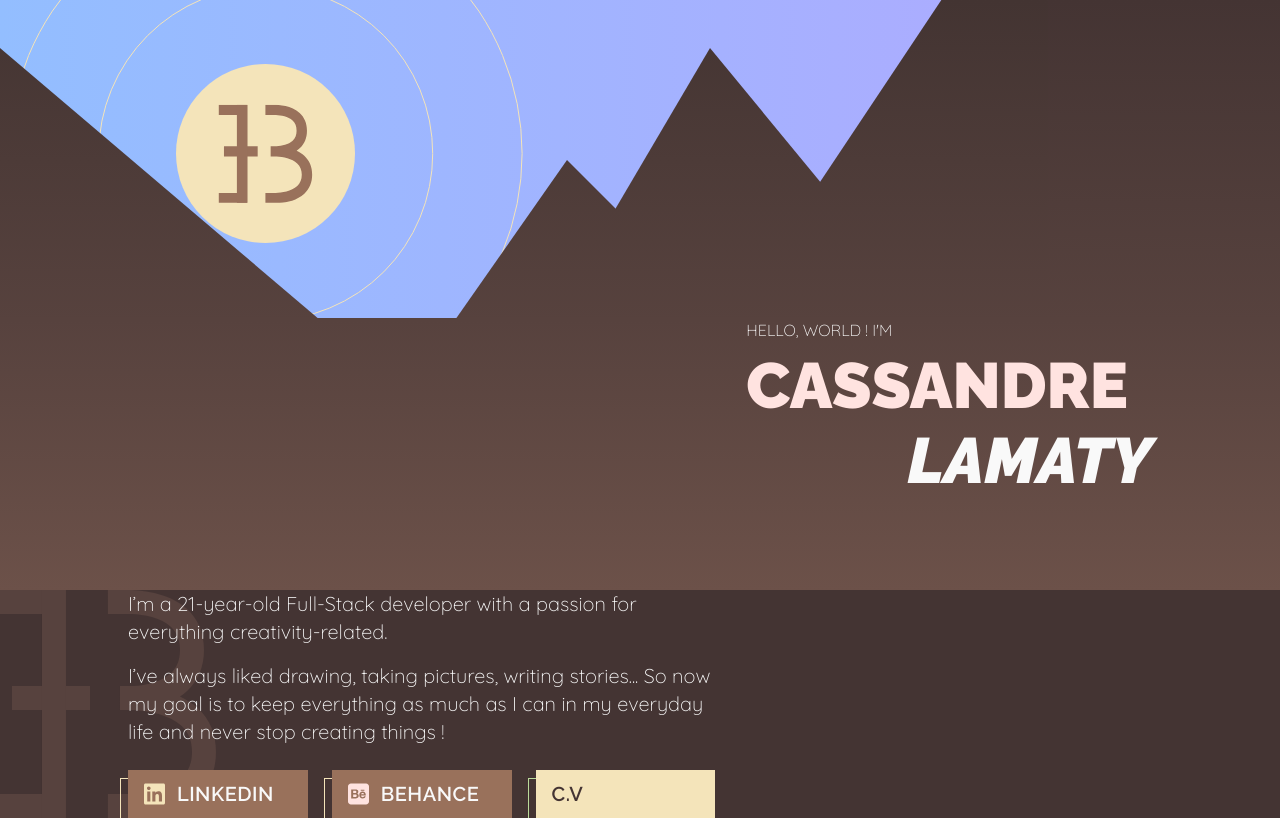
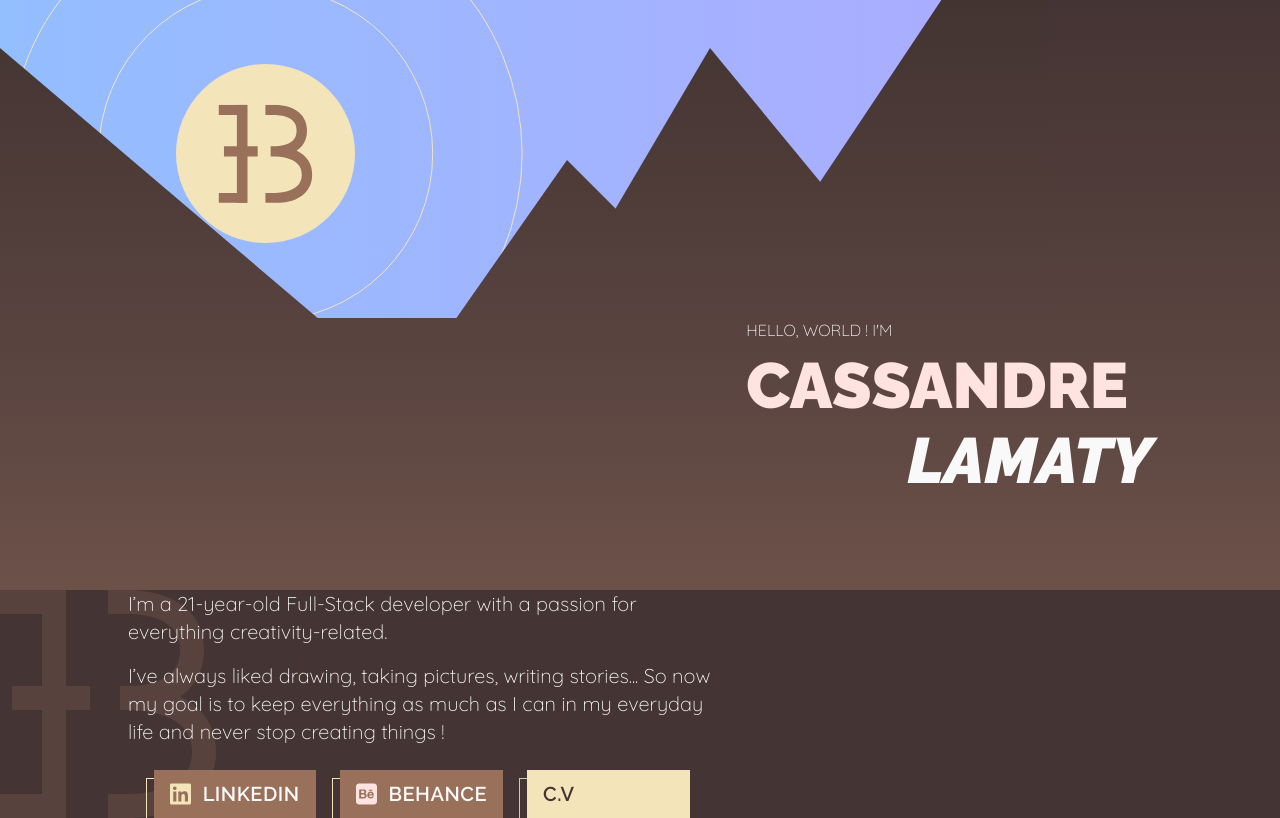
Before and after one commit to CassandreLAMATY/2024-portfolio-front, a Vue app: page / in a window 1280 px wide. Built offline with nearby package versions, Linux system fonts and the light colour scheme; what @fortawesome/pro-regular-svg-icons would draw is missing.

Commit message:
responsive till 768px :-p

```diff
--- a/src/assets/stylesheets/css/description.css
+++ b/src/assets/stylesheets/css/description.css
@@ -5,11 +5,11 @@
   background-color: #443433;
 }
 .desc-grid {
-  padding: 2rem 1.5rem;
+  padding: 2rem 1.5rem 2.5rem 1.5rem;
 }
 @media (min-width: 768px) {
   .desc-grid {
-    padding: 0 4rem;
+    padding: 4rem;
   }
 }
 @media (min-width: 1024px) {
@@ -47,6 +47,7 @@
     display: grid;
     grid-template-columns: repeat(12, 1fr);
     gap: 1.5rem;
+    align-items: center;
   }
 }
 @media (min-width: 1024px) {
@@ -65,14 +66,28 @@
   font-weight: 300;
   color: #f9f9f9;
 }
+@media (min-width: 768px) {
+  .desc-text {
+    grid-column: 1/8;
+  }
+}
 .desc-btn--container {
   display: flex;
   flex-direction: column;
   gap: 1.5rem;
 }
+@media (min-width: 584px) {
+  .desc-btn--container {
+    display: grid;
+    grid-template-columns: repeat(12, 1fr);
+    gap: 1.5rem;
+  }
+}
 @media (min-width: 768px) {
   .desc-btn--container {
-    grid-column: 10/13;
+    justify-content: space-between;
+    grid-column: 9/13;
+    height: 100%;
   }
 }
 @media (min-width: 1024px) {
@@ -88,7 +103,17 @@
   gap: 1.5rem;
   display: flex;
   gap: 1.5rem;
+  min-width: fit-content;
   width: 100%;
+}
+.desc-btn_left .btn_left {
+  min-width: fit-content;
+  width: 100%;
+}
+@media (min-width: 584px) {
+  .desc-btn_left {
+    grid-column: 1/10;
+  }
 }
 @media (min-width: 768px) {
   .desc-btn_left {
@@ -102,18 +127,29 @@
     grid-column: 1/5;
   }
 }
-.desc-btn_left .btn_left {
-  width: 100%;
-}
 .desc-cv .btn-shadow {
   right: 0.5rem;
 }
 .desc-cv.btn_right {
-  width: 100%;
+  width: calc(50% - 0.75rem);
+  margin-left: auto;
+}
+@media (min-width: 584px) {
+  .desc-cv.btn_right {
+    grid-column: 10/13;
+    min-width: fit-content;
+    width: 100%;
+  }
+}
+@media (min-width: 768px) {
+  .desc-cv.btn_right {
+    transform: translateY(-0.5rem);
+  }
 }
 @media (min-width: 1024px) {
   .desc-cv.btn_right {
     grid-column: 5/7;
+    transform: translateY(0);
   }
 }
 .desc-logo {
--- a/src/assets/stylesheets/css/global.css
+++ b/src/assets/stylesheets/css/global.css
@@ -48,6 +48,7 @@ button {
 
 .btn {
   position: relative;
+  max-width: 16rem;
 }
 .btn-shadow {
   position: absolute;
--- a/src/assets/stylesheets/css/header.css
+++ b/src/assets/stylesheets/css/header.css
@@ -223,13 +223,13 @@
 }
 @media (min-width: 512px) {
   .me {
-    padding: 0 2rem 0 2rem;
+    padding: 1.5rem 2rem 0 2rem;
     transform: translateY(0);
   }
 }
 @media (min-width: 768px) {
   .me {
-    padding: 1.5rem 3rem 4rem 3rem;
+    padding: 2rem 3rem 4rem 3rem;
   }
 }
 @media (min-width: 1024px) {
--- a/src/assets/stylesheets/scss/description.scss
+++ b/src/assets/stylesheets/scss/description.scss
@@ -7,10 +7,11 @@
     background-color: $vanDyke;
 
     &-grid {
-        padding: $grup03 $grup02;
+        // button have shadow 8px at the bottom so padding +8px
+        padding: $grup03 $grup02 calc($grup03 + $grup-02) $grup02;
 
         @include media-min(768px) {
-            padding: 0 $grup05;
+            padding: $grup05;
         }
 
         @include media-min(1024px) {
@@ -47,6 +48,8 @@
             display: grid;
             grid-template-columns: repeat(12, 1fr);
             gap: $grup02;
+
+            align-items: center;
         }
 
         @include media-min(1024px) {
@@ -63,6 +66,10 @@
         font-family: Quicksand;
         font-weight: 300;
         color: $seasalt;
+
+        @include media-min(768px) {
+            grid-column: 1 / 8;
+        }
     }
 
     &-btn {
@@ -71,8 +78,17 @@
             flex-direction: column;
             gap: $grup02;
 
+            @include media-min(584px) {
+                display: grid;
+                grid-template-columns: repeat(12, 1fr);
+                gap: $grup02;
+            }
+
             @include media-min(768px) {
-                grid-column: 10 / 13;
+                justify-content: space-between;
+                grid-column: 9 / 13;
+
+                height: 100%;
             }
 
             @include media-min(1024px) {
@@ -87,6 +103,21 @@
             flex-direction: row;
             gap: $grup02;
 
+            display: flex;
+            gap: $grup02;
+
+            min-width: fit-content;
+            width: 100%;
+
+            & .btn_left {
+                min-width: fit-content;
+                width: 100%;
+            }
+
+            @include media-min(584px) {
+                grid-column: 1 / 10;
+            }
+
             @include media-min(768px) {
                 display: flex;
                 flex-direction: column;
@@ -96,15 +127,6 @@
                 flex-direction: row;
                 grid-column: 1 / 5;
             }
-
-            display: flex;
-            gap: $grup02;
-
-            width: 100%;
-
-            & .btn_left {
-                width: 100%;
-            }
         }
     }
 
@@ -113,11 +135,24 @@
             right: $grup-02;
         }
         &.btn_right {
+            width: calc(100% / 2 - $grup-01);
+            margin-left: auto;
+
+            @include media-min(584px) {
+                grid-column: 10 / 13;
+                min-width: fit-content;
+                width: 100%;
+            }
+
+            @include media-min(768px) {
+                transform: translateY(-$grup-02);
+            }
+
             @include media-min(1024px) {
                 grid-column: 5 / 7;
+
+                transform: translateY(0);
             }
-
-            width: 100%;
         }
     }
 
--- a/src/assets/stylesheets/scss/global.scss
+++ b/src/assets/stylesheets/scss/global.scss
@@ -50,6 +50,8 @@ button {
 
 .btn {
     position: relative;
+
+    max-width: $grup08;
 
     &-shadow {
         position: absolute;
--- a/src/assets/stylesheets/scss/header.scss
+++ b/src/assets/stylesheets/scss/header.scss
@@ -262,13 +262,13 @@
     }
 
     @include media-min(512px) {
-        padding: 0 $grup03 0 $grup03;
+        padding: $grup02 $grup03 0 $grup03;
 
         transform: translateY(0);
     }
 
     @include media-min(768px) {
-        padding: $grup02 $grup04 $grup05 $grup04;
+        padding: $grup03 $grup04 $grup05 $grup04;
     }
 
     @include media-min(1024px) {
```
Also changed, not shown: 2 other files (tests, documents, lock files or other folders).
